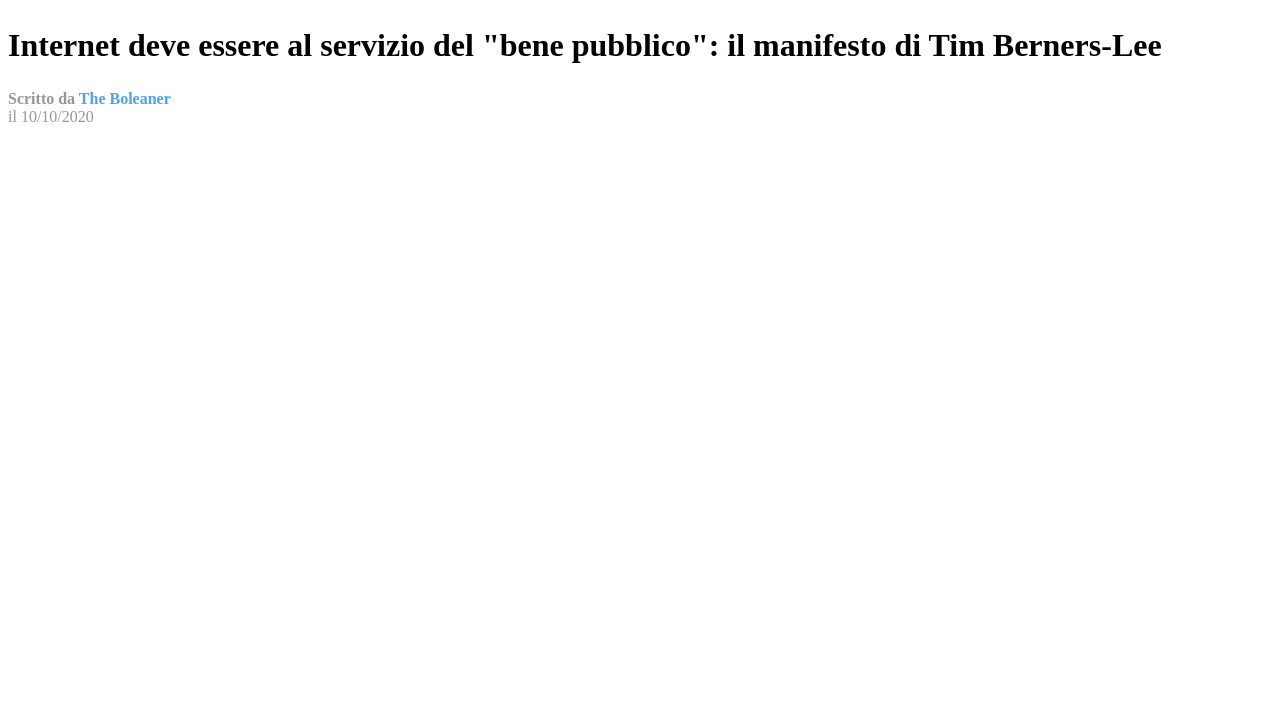
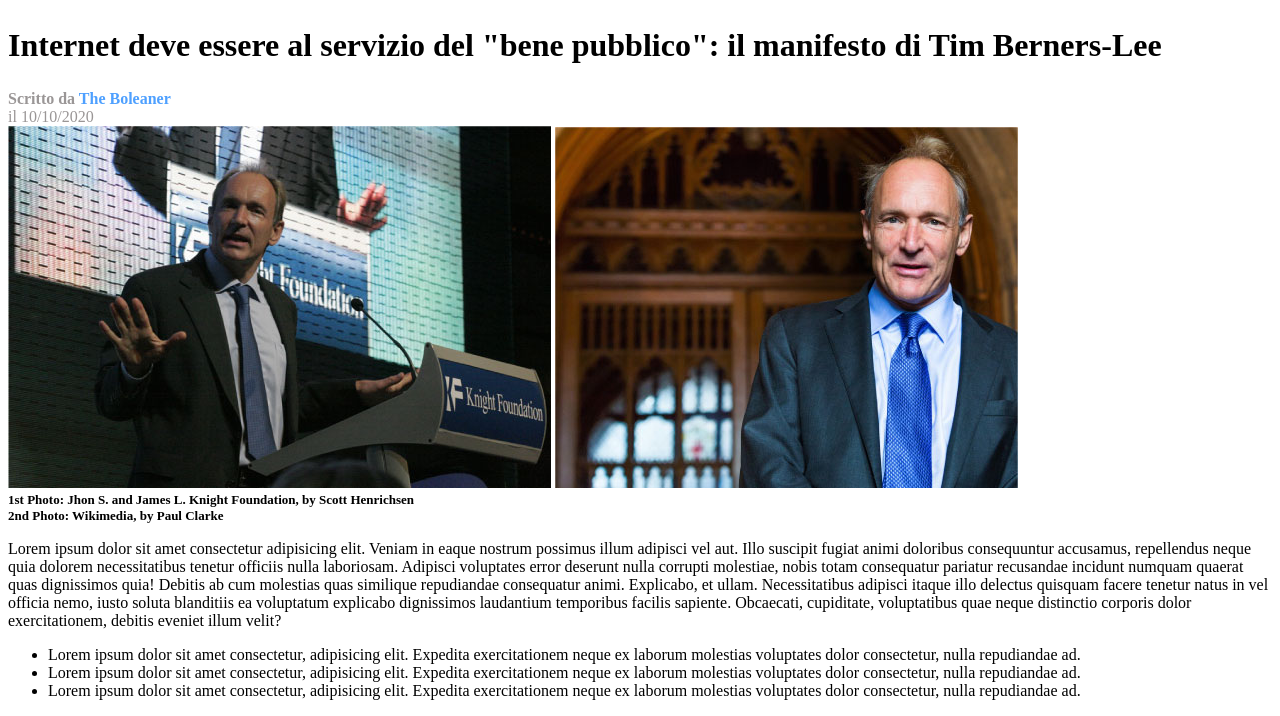
Before and after one commit to LucaMarchesani/html-css-booleaner, a plain HTML site: page index.html in a window 1280 px wide. Shown: the part 120-836 px from the top of the page. Before the commit the page ends 800 px from the top, so only its background shows below. Drawn offline with Linux system fonts and the light colour scheme.

Commit message:
add photo-authors-articles

```diff
--- a/index.html
+++ b/index.html
@@ -30,13 +30,35 @@
                 <span class="author">
                     The Boleaner
                 </span>
-                </strong>
-                <br>
+                </strong> <br>
                 <div class="article-date">
                     il 10/10/2020
                 </div>
             </div>
         </section>
+        <section class="photo">
+            <img src="./img/tim-1.jpg" alt="tim-1">
+            <img src="./img/tim-2.jpg" alt="tim-2">
+            <div class="photo-authors">
+                <strong>
+                    1st Photo: Jhon S. and James L. Knight Foundation, by Scott Henrichsen <br>
+                    2nd Photo: Wikimedia, by Paul Clarke
+                </strong>
+            </div>
+        </section>
+        <article>
+            <p>
+                Lorem ipsum dolor sit amet consectetur adipisicing elit. Veniam in eaque nostrum possimus illum adipisci vel aut.
+                Illo suscipit fugiat animi doloribus consequuntur accusamus, repellendus neque quia dolorem necessitatibus tenetur officiis nulla laboriosam.
+                Adipisci voluptates error deserunt nulla corrupti molestiae, nobis totam consequatur pariatur recusandae incidunt numquam quaerat quas dignissimos quia!
+                Debitis ab cum molestias quas similique repudiandae consequatur animi. Explicabo, et ullam. Necessitatibus adipisci itaque illo delectus quisquam facere tenetur natus in vel officia nemo, iusto soluta blanditiis ea voluptatum explicabo dignissimos laudantium temporibus facilis sapiente. Obcaecati, cupiditate, voluptatibus quae neque distinctio corporis dolor exercitationem, debitis eveniet illum velit?
+            </p>
+            <ul>
+                <li>Lorem ipsum dolor sit amet consectetur, adipisicing elit. Expedita exercitationem neque ex laborum molestias voluptates dolor consectetur, nulla repudiandae ad.</li>
+                <li>Lorem ipsum dolor sit amet consectetur, adipisicing elit. Expedita exercitationem neque ex laborum molestias voluptates dolor consectetur, nulla repudiandae ad.</li>
+                <li>Lorem ipsum dolor sit amet consectetur, adipisicing elit. Expedita exercitationem neque ex laborum molestias voluptates dolor consectetur, nulla repudiandae ad.</li>
+            </ul>
+        </article>
     </main>
 
     <footer>
--- a/style.css
+++ b/style.css
@@ -1,3 +1,6 @@
+*{
+    font-family: 'Source Serif Pro', serif;
+}
 #header-box{
     position: relative;
     background: #4ea0ff url(./img/pattern.png);
@@ -26,3 +29,7 @@
 .author{
     color: #4ea0ff;
 }
+
+.photo-authors{
+    font-size: small;
+}
```
